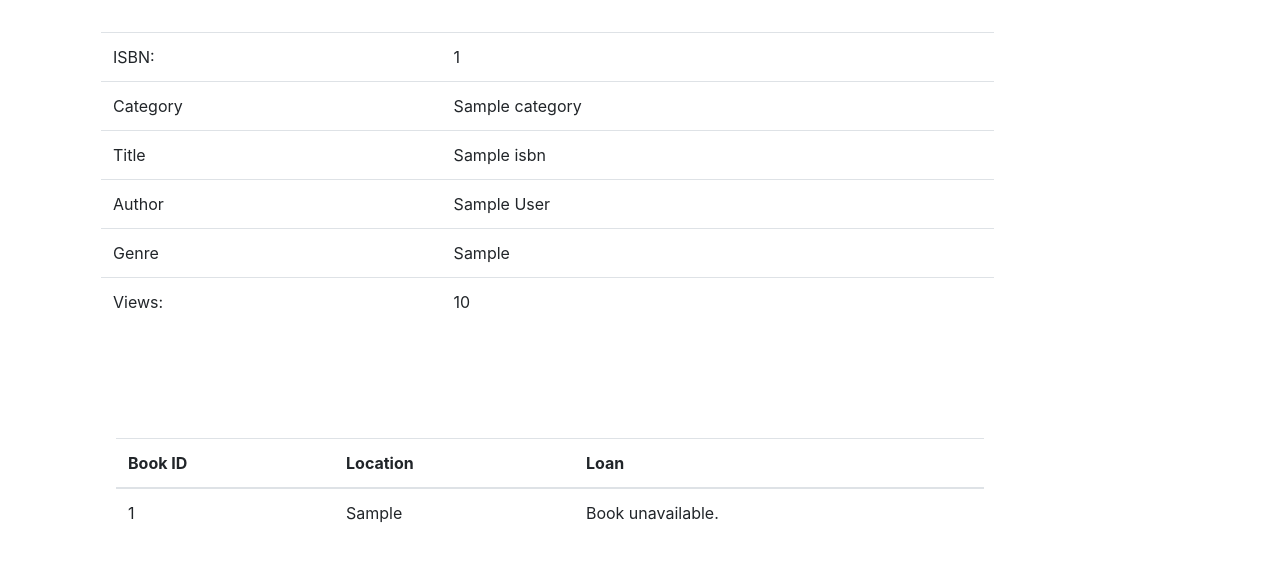
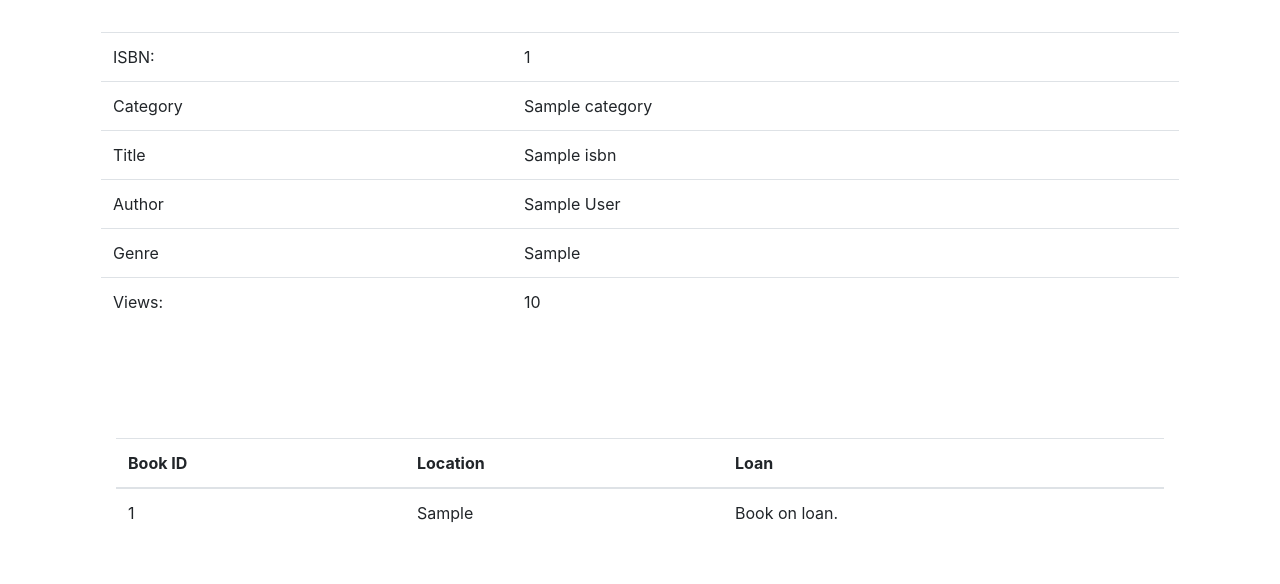
Before and after one commit to OwenShade/LMS, a Django app: page /LMS/1 in a window 1280 px wide. Shown: the part 157-741 px from the top of the page. Run offline with Django 3.2, Linux system fonts and the light colour scheme; tables that the repository leaves empty hold one stand-in row (values such as "Sample post"); some libraries are stand-ins or nearby versions.

Commit message:
Fixed spacing

```diff
--- a/templates/category.html
+++ b/templates/category.html
@@ -16,11 +16,11 @@
             <h1 class="row my-3">{{ category.name }}</h1>
             <div class="row">
                 {% if books %}
-                    <ul class="list-group">
+                    <ul class="col list-group">
                     {% for book in books %}
                         <li class="list-group-item list-group-item-action">
                             {{ forloop.counter }}. <a href="{% url 'LMS:isbn_num' book.ISBN %}">{{ book.title }}</a>
-                            <p>by {{ book.author }}</p>
+                            <p class="text-muted">by {{ book.author }}</p>
                         </li>
                     {% endfor %}
                     </ul>
--- a/templates/home.html
+++ b/templates/home.html
@@ -26,8 +26,8 @@ Home
         </div>
 
         <div class="row justify-content-center py-4">
-            <a type="button" class="btn btn-outline-primary col-2" href="{% url 'LMS:login' %}">Log in</a>
-            <a type="button" class="btn btn-outline-primary col-2" href="{% url 'LMS:register' %}">Register</a>
+            <a type="button" class="btn btn-outline-primary col-2 mx-1" href="{% url 'LMS:login' %}">Log in</a>
+            <a type="button" class="btn btn-outline-primary col-2 mx-1" href="{% url 'LMS:register' %}">Register</a>
         </div>
     {% endif %}
 
--- a/templates/isbn.html
+++ b/templates/isbn.html
@@ -22,7 +22,7 @@
     {% endif %}
     {% if isbn %}
         <div class="row my-3 mh-auto p-3">
-            <div class="col-10">
+            <div class="col">
                 <table class="table" >
                 <tbody>
                     <tr>
@@ -54,7 +54,7 @@
             </div>
         </div>
         <div class="row m-auto p-3">
-            <div class="col-10">
+            <div class="col">
                 {% if books %}
                     <table class="table my-5">
                         <thead>
@@ -73,10 +73,8 @@
                                     <td>{{ book.pk_num }}</td>
                                     <td>{{ book.location }}</td>
                                     {% if not staff %}
-                                        {% if book.taken_out == user %}
-                                        <td>You have taken this book out.</td>
-                                        {% elif book.taken_out %}
-                                            <td>Book unavailable.</td>
+                                        {% if book.taken_out %}
+                                            <td>Book on loan.</td>
                                         {% elif limit %}
                                             <td>Reached book limit</td>
                                         {% elif user.is_authenticated %}
--- a/templates/search.html
+++ b/templates/search.html
@@ -16,7 +16,7 @@
                 {% for field in search_form %}
                     <div class="row">
                         <label for="id_{{field.name}}" class="col-2 col-form-label">{{ field.label }}</label>
-                        <div class="col-3">
+                        <div class="col-3 m-1">
                             {{field}}
                             <div class="invalid-feedback">{{ field.errors }}</div>
                         </div>
```
